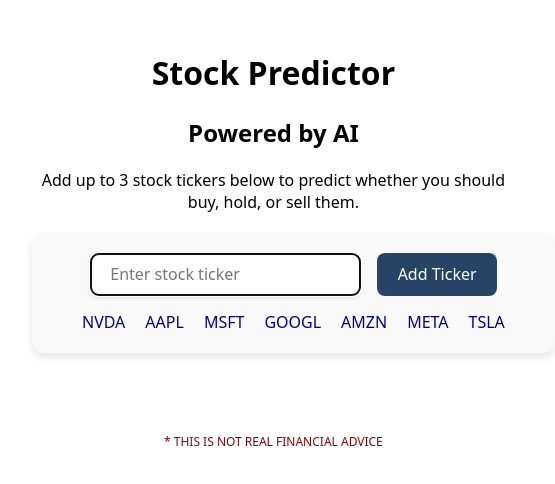
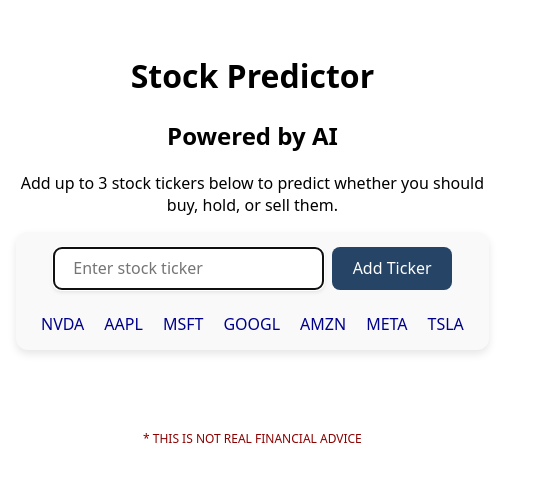
Before and after one commit to kquilty/ai-stock-predictor, a React (Vite) app: page / in a window 390 px wide. Shown: the part 176-660 px from the top of the page, 555 px wide, since content can reach past the window. Built offline with nearby package versions, Linux system fonts and the light colour scheme.

Commit message:
Fixed app not shrinking properly on small screens

```diff
--- a/src/App.css
+++ b/src/App.css
@@ -3,4 +3,11 @@
   margin: 0 auto;
   padding: 2rem;
   text-align: center;
+  box-sizing: border-box;
 }
+
+@media (max-width: 768px) {
+  #root {
+    padding: 1rem;
+  }
+}
--- a/src/index.css
+++ b/src/index.css
@@ -9,12 +9,18 @@
     -moz-osx-font-smoothing: grayscale;
 }
 
+* {
+    box-sizing: border-box;
+}
+
 body {
     margin: 0;
     display: flex;
     place-items: center;
     min-width: 320px;
     min-height: 100vh;
+    width: 100%;
+    overflow-x: hidden;
 }
 
 ul {
@@ -33,6 +39,13 @@
     box-shadow: 0 2px 4px rgba(0, 0, 0, 0.1);
     transition: border-color 0.25s;
     margin-right: 1rem;
+    max-width: 100%;
+}
+@media (max-width: 768px) {
+    input {
+        margin-right: 0.5rem;
+        margin-bottom: 0.5rem;
+    }
 }
 input:focus,
 input:focus-visible {
@@ -67,6 +80,12 @@
     width: 100%;
     max-width: 600px;
 }
+@media (max-width: 768px) {
+    .card {
+        padding: 15px;
+        margin: 15px 0;
+    }
+}
 /*
 #ticker-input {
      text-transform: uppercase;
```
